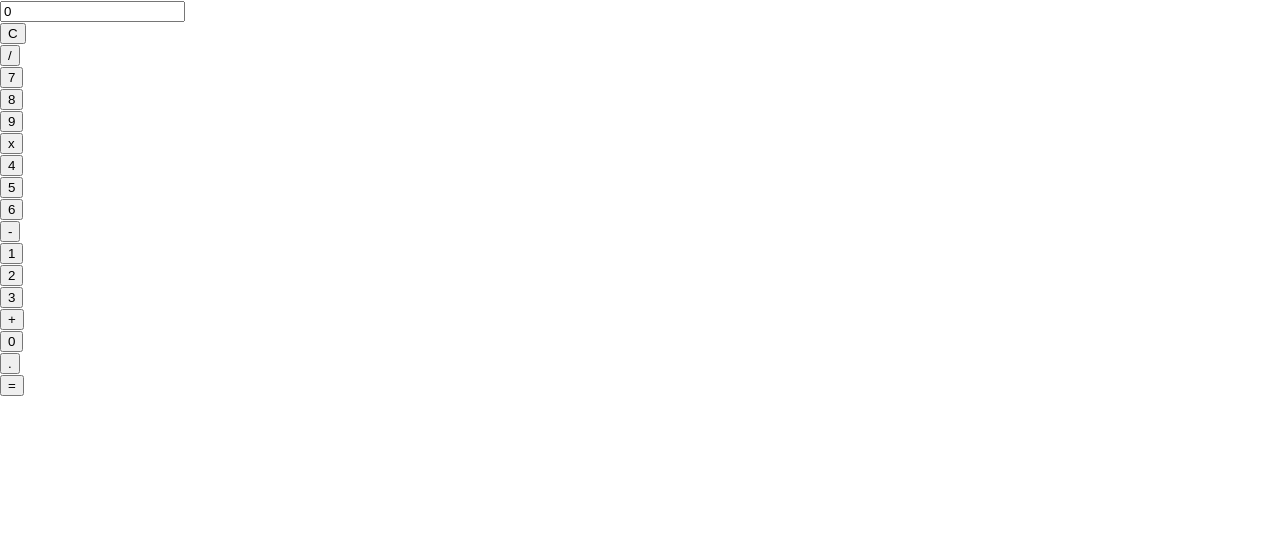
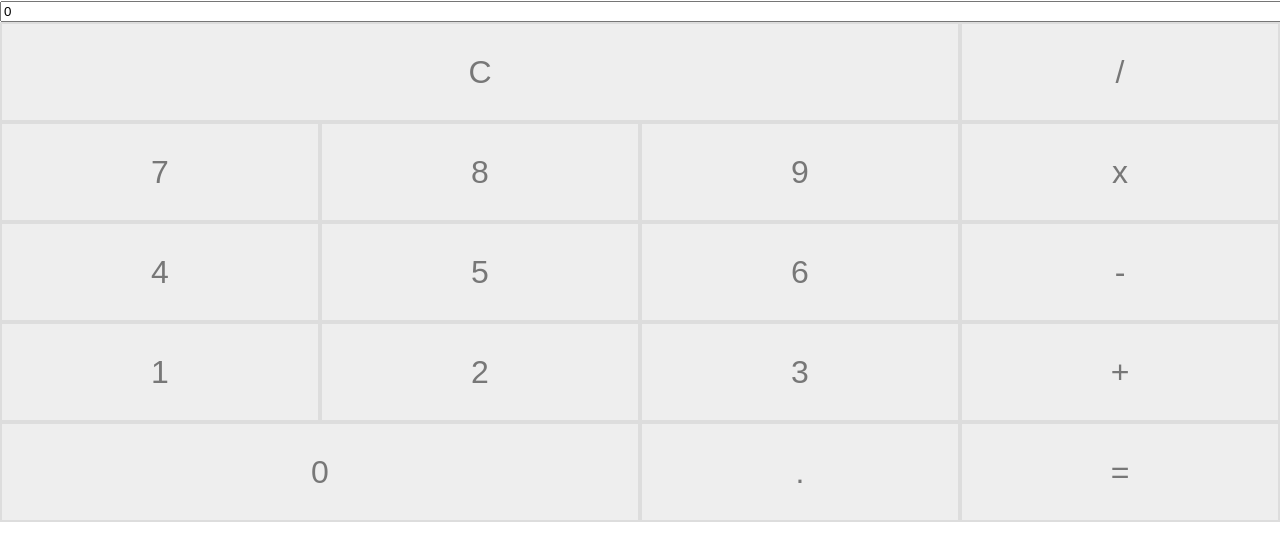
Before and after one commit to gloriaLVela/calc, a React (Create React App) app: page / in a window 1280 px wide. Shown: the top 560 px of the page. Built offline with nearby package versions, Linux system fonts and the light colour scheme.

Commit message:
add style to the calculator

```diff
--- a/src/App.js
+++ b/src/App.js
@@ -1,5 +1,6 @@
 import React, { Component } from 'react';
 import Button from './components/Button';
+import "./css/style.css";
 
 class App extends Component {
   constructor(props) {
@@ -24,22 +25,22 @@ class App extends Component {
 
     const buttons = [
       { symbol: 'C', cols: 3, action: this.reset },
-      { symbol: '/', cols: 3, action: this.addToCurrent },
-      { symbol: '7', cols: 3, action: this.addToCurrent },
-      { symbol: '8', cols: 3, action: this.addToCurrent },
-      { symbol: '9', cols: 3, action: this.addToCurrent },
-      { symbol: 'x', cols: 3, action: this.addToCurrent },
-      { symbol: '4', cols: 3, action: this.addToCurrent },
-      { symbol: '5', cols: 3, action: this.addToCurrent },
-      { symbol: '6', cols: 3, action: this.addToCurrent },
-      { symbol: '-', cols: 3, action: this.addToCurrent },
-      { symbol: '1', cols: 3, action: this.addToCurrent },
-      { symbol: '2', cols: 3, action: this.addToCurrent },
-      { symbol: '3', cols: 3, action: this.addToCurrent },
-      { symbol: '+', cols: 3, action: this.addToCurrent },
-      { symbol: '0', cols: 3, action: this.addToCurrent },
-      { symbol: '.', cols: 3, action: this.addToCurrent },
-      { symbol: '=', cols: 3, action: this.addToCurrent }
+      { symbol: '/', cols: 1, action: this.addToCurrent },
+      { symbol: '7', cols: 1, action: this.addToCurrent },
+      { symbol: '8', cols: 1, action: this.addToCurrent },
+      { symbol: '9', cols: 1, action: this.addToCurrent },
+      { symbol: 'x', cols: 1, action: this.addToCurrent },
+      { symbol: '4', cols: 1, action: this.addToCurrent },
+      { symbol: '5', cols: 1, action: this.addToCurrent },
+      { symbol: '6', cols: 1, action: this.addToCurrent },
+      { symbol: '-', cols: 1, action: this.addToCurrent },
+      { symbol: '1', cols: 1, action: this.addToCurrent },
+      { symbol: '2', cols: 1, action: this.addToCurrent },
+      { symbol: '3', cols: 1, action: this.addToCurrent },
+      { symbol: '+', cols: 1, action: this.addToCurrent },
+      { symbol: '0', cols: 2, action: this.addToCurrent },
+      { symbol: '.', cols: 1, action: this.addToCurrent },
+      { symbol: '=', cols: 1, action: this.addToCurrent }
 
     ];
     return (
@@ -47,7 +48,7 @@ class App extends Component {
         <input className="result" type="text" value={this.state.current} />
         {
           buttons.map((btn, i) => {
-            return <Button key={i} symbol={btn.symbol} cols={btn.cols} action={(symbol) => btn.action} />
+            return <Button key={i} index={i} symbol={btn.symbol} cols={btn.cols} action={(symbol) => btn.action(symbol)} />
           })
         }
       </div>
--- a/src/Components/Button.js
+++ b/src/Components/Button.js
@@ -4,8 +4,8 @@ class Button extends Component{
 
     render(){
         return(
-            <div>
-            <button key={this.props.key} className="calc-button" onClick={() => this.props.action(this.props.symbol)}>{this.props.symbol}</button>
+            <div className={`column-${this.props.cols}`}>
+            <button key={this.props.index} className="calc-button" onClick={() => this.props.action(this.props.symbol)}>{this.props.symbol}</button>
             </div>
         )
     }
--- /dev/null
+++ b/src/css/style.css
@@ -0,0 +1,28 @@
+.column-1{
+    width:25%;
+    float:left;
+}
+
+.column-2{
+    width:50%;
+    float: left;
+}
+
+.column-3{
+    width:75%;
+    float: left;
+}
+
+.result{
+    width: 100%;
+}
+
+button.calc-button{
+    width: 100%;
+    height: 100px;
+    border: 2px solid #ddd;
+    background: #eee;
+    font-size: 32px;
+    color: #777;
+
+}
```
Also changed, not shown: 1 other file (tests, documents, lock files or other folders).
